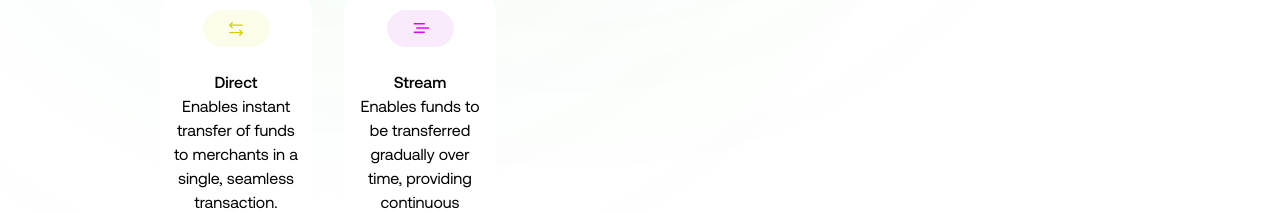
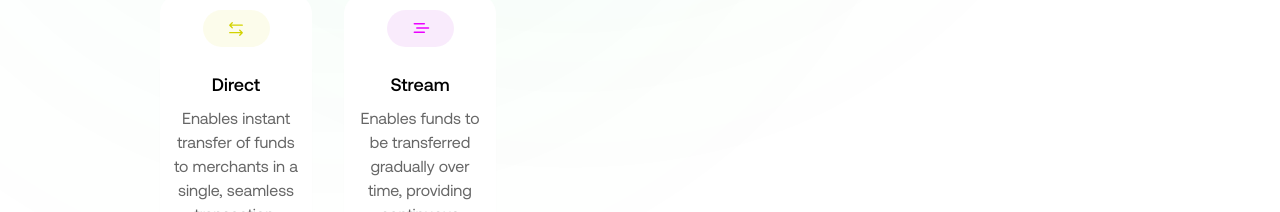
Before and after one commit to luanlabs/wagent-landing, a React (Vite) app: page / in a window 1280 px wide. Shown: the part 740-952 px from the top of the page. Built offline with nearby package versions, Linux system fonts and the light colour scheme.

Commit message:
fix: fix color

```diff
--- a/src/components/Box/index.tsx
+++ b/src/components/Box/index.tsx
@@ -29,8 +29,8 @@ const Box = ({ title, subTitle, icon, className }: BoxProps) => {
     >
       <div className="flex justify-center">{icons}</div>
 
-      <p className="mt-[23px] font-medium">{title}</p>
-      <p className="text-[rgba(0, 0, 0, 0.60)]">{subTitle}</p>
+      <p className="mt-[23px] font-medium text-lg">{title}</p>
+      <p className="text-[#00000099] mt-2">{subTitle}</p>
     </div>
   );
 };
```
